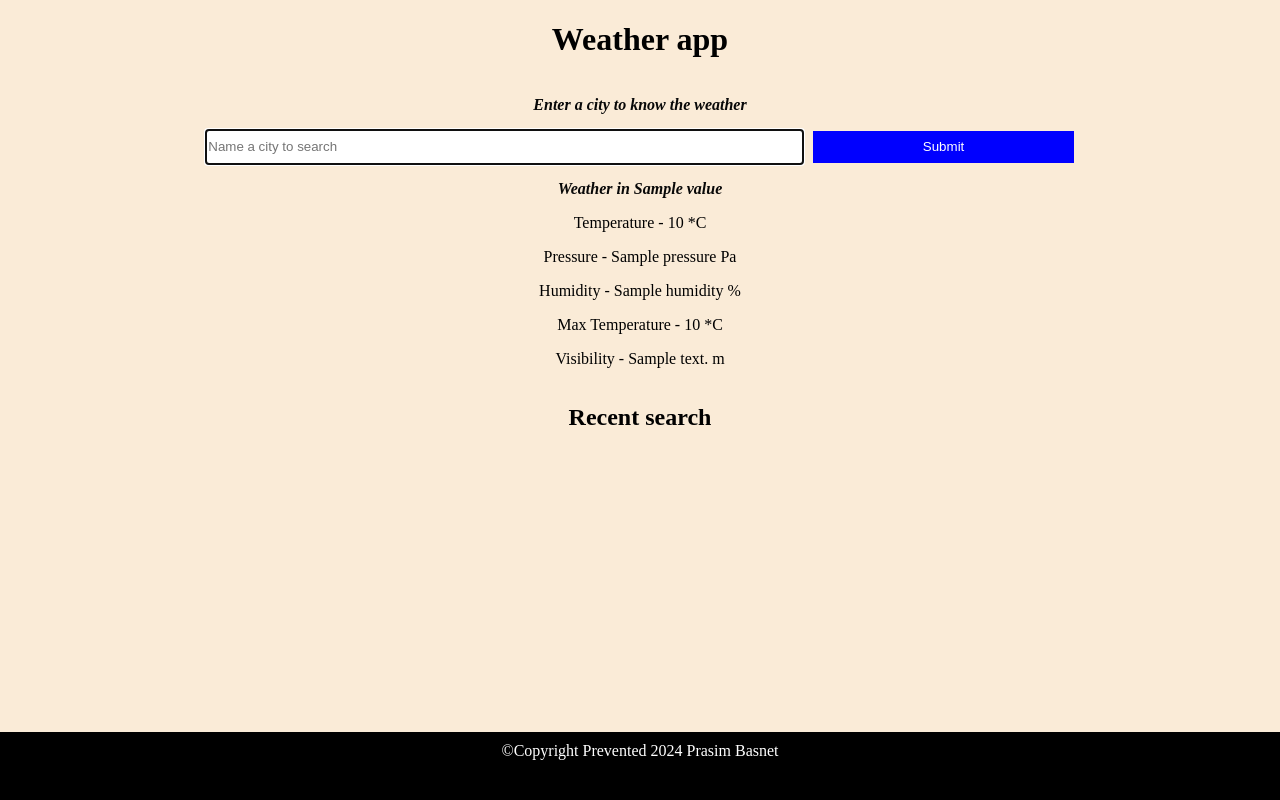
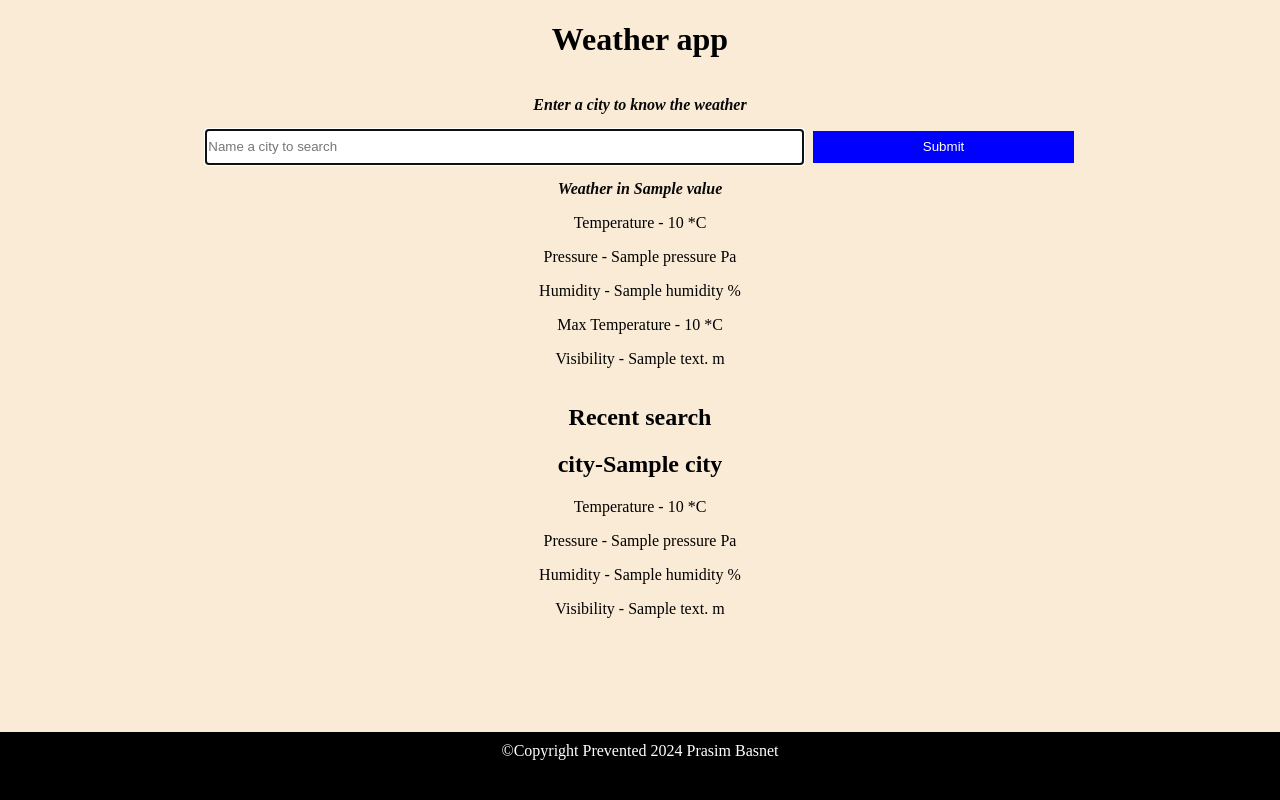
Before and after one commit to Prasiss/Weather_App, a Flask app: template templates/index.html in a window 1280 px wide. Run offline with Flask 3, Linux system fonts and the light colour scheme; the template is opened without the code that fills it: most values are stand-ins (such as "Sample title", 1, 10 or a date in 2020).

Commit message:
fourth commit

```diff
--- a/templates/index.html
+++ b/templates/index.html
@@ -36,7 +36,15 @@
         </div>
         <div class="section">
             <h2>Recent search</h2>
-
+            {% for  data in database_value %}
+                <div class="values">
+                    <h2>city-{{ data['City']}} </h2>
+                    <p>Temperature - {{ data['Temperature'] }} *C</p>
+                    <p>Pressure -  {{ data['pressure'] }} Pa</p>
+                    <p>Humidity  - {{ data['Humidity'] }} %</p>
+                    <p> Visibility - {{ data['Visibility']}} m</p>
+                </div>
+            {% endfor %}
         </div>
     </div>
 
```
Also changed, not shown: search.db.
